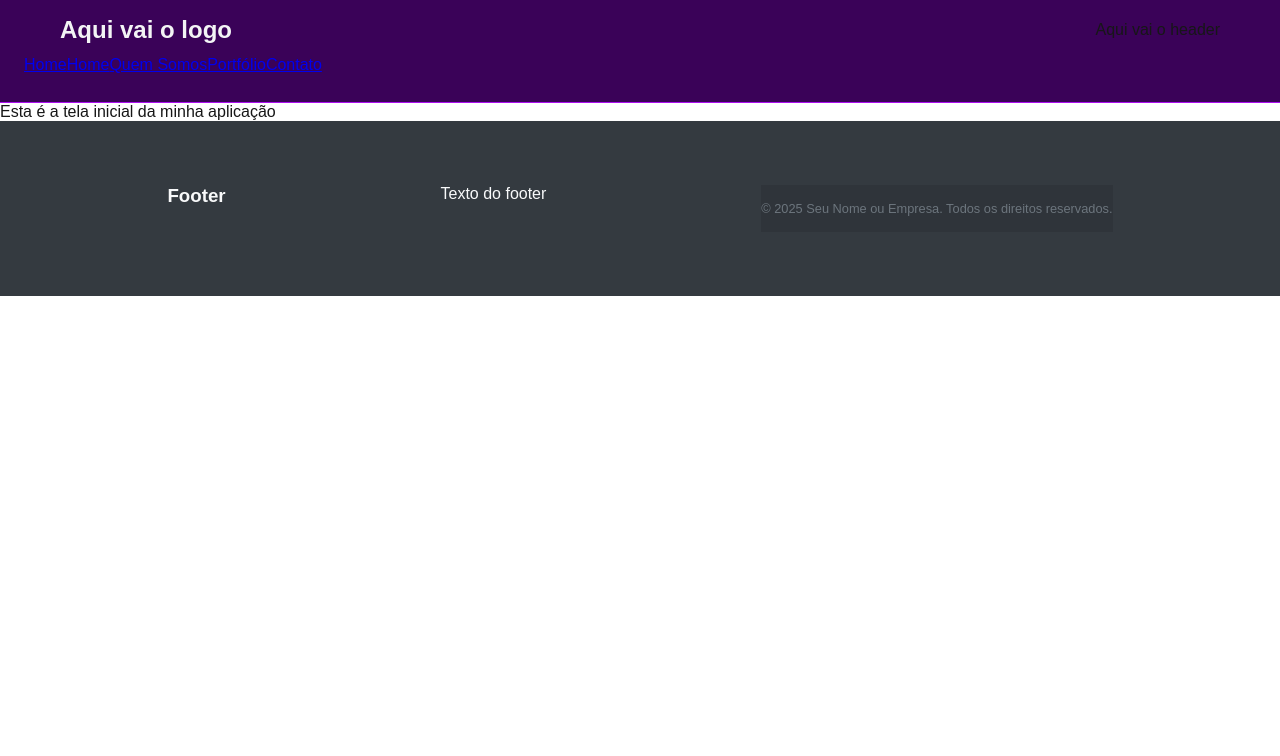
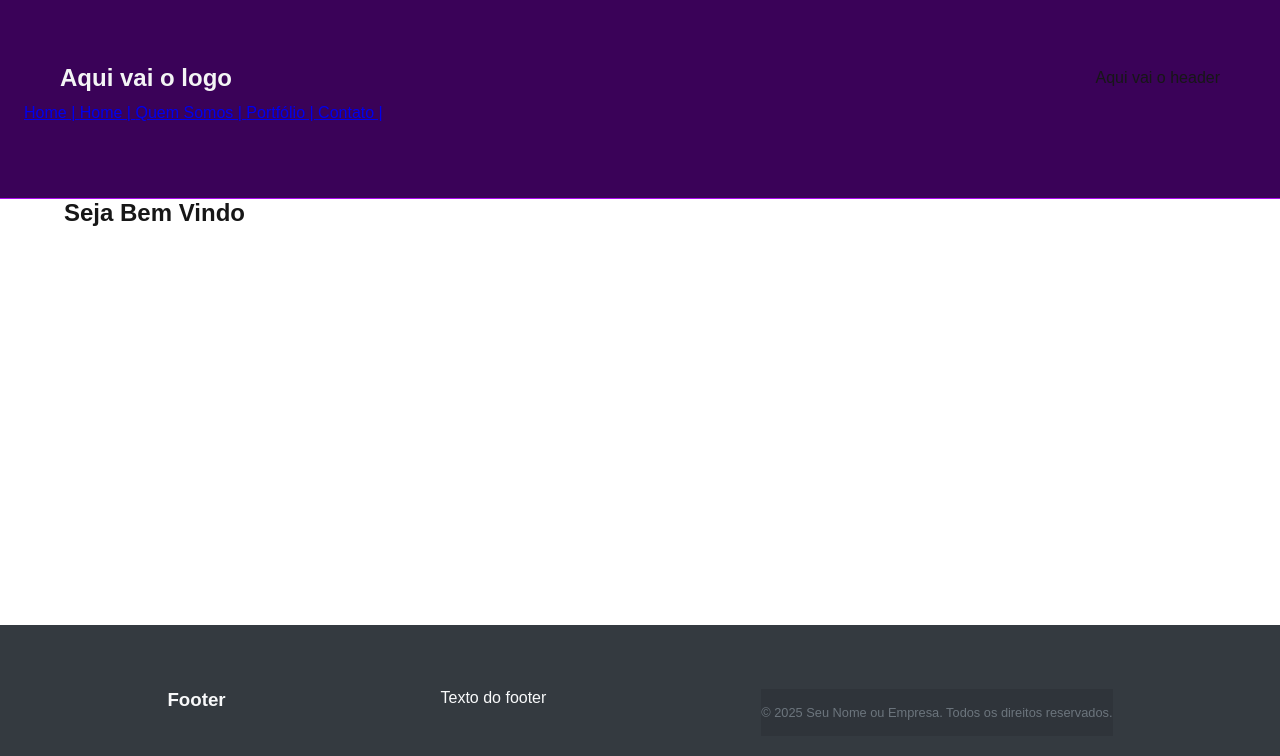
Before and after one commit to cristijung/primeiro-projeto, a Next.js app: page / in a window 1280 px wide. Shown: the top 756 px of the page. Built offline with nearby package versions, Linux system fonts and the light colour scheme.

Commit message:
ajustes dos componentes

```diff
--- a/src/app/globals.css
+++ b/src/app/globals.css
@@ -14,6 +14,7 @@ html,
 body {
   max-width: 100vw;
   overflow-x: hidden;
+  min-height: 100vh;
 }
 
 body {
--- a/src/app/home/page.tsx
+++ b/src/app/home/page.tsx
@@ -1,10 +1,11 @@
 import React from "react";
-import Home from "../page";
+
 
 export default function Start() {
     return(
         <>
-        <Home/>
+
+      <h1>Seja Bem Vindo</h1>
 
         </>
     );
--- a/src/app/page.tsx
+++ b/src/app/page.tsx
@@ -1,10 +1,12 @@
 import React from "react";
-
+import Start from "./home/page";
 
 export default function Home() {
   return (
     <>
-       Esta é a tela inicial da minha aplicação
+      <section style={{ maxWidth: "90%", margin: "auto" }}>
+        <Start />
+      </section>
     </>
   );
 }
--- a/src/components/footer/footer.module.scss
+++ b/src/components/footer/footer.module.scss
@@ -2,6 +2,11 @@
   background-color: #343a40;
   color: #f8f9fa;
   padding: 4rem 0;
+  position: fixed;
+  bottom: 0;
+  left: 0;
+  width: 100%;
+  z-index: 10;
 }
 
 .container {
@@ -25,7 +30,7 @@
   h3 {
     font-size: 1.2rem;
     margin-bottom: 1rem;
-    color: #007bff;
+    color: #e6b6f5;
   }
 
   p,
--- a/src/components/header/header.module.scss
+++ b/src/components/header/header.module.scss
@@ -1,6 +1,6 @@
 .header {
   background-color: #3a0258;
-  padding: 1rem 0;
+  padding: 4rem 0;
   border-bottom: 1px solid #ac0def;
   position: sticky;
   top: 0;
--- a/src/components/navbar/NavBar.tsx
+++ b/src/components/navbar/NavBar.tsx
@@ -6,11 +6,11 @@ export default function NavBar() {
     return(
         <>
         <nav className={styles.navLink}>
-            <Link href='/home'>Home</Link>
-            <a href="/home">Home</a>
-            <Link href='/quemSomos'>Quem Somos</Link>
-            <Link href='/portfolio'>Portfólio</Link>
-            <Link href='/contato'>Contato</Link>
+            <Link href='/home'>Home | </Link>
+            <a href="/home">Home | </a>
+            <Link href='/quemSomos'>Quem Somos | </Link>
+            <Link href='/portfolio'>Portfólio | </Link>
+            <Link href='/contato'>Contato | </Link>
         </nav>
         </>
     );
```
